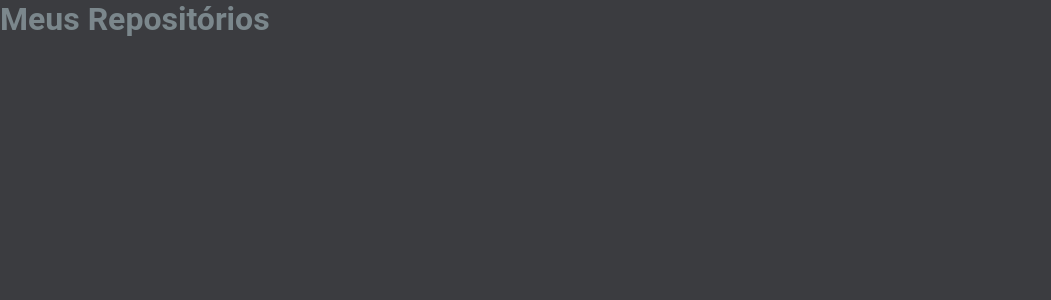
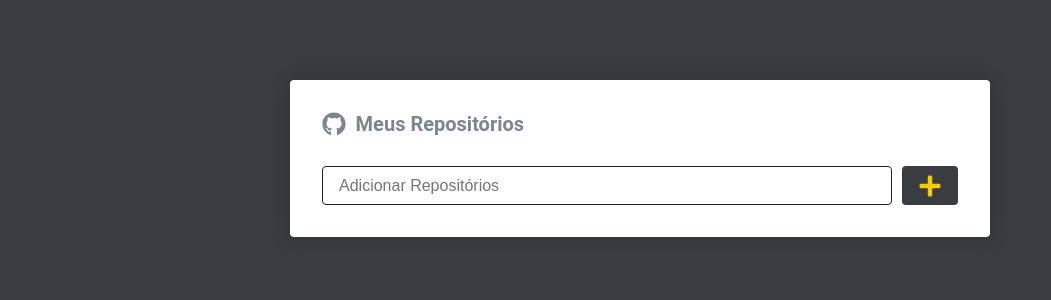
Before and after one commit to Jeffersoncharlles/repos, a React (Create React App) app: page / in a window 1280 px wide. Shown: the top 300 px of the page, without its empty margins (0-1051 px from the left). Built offline with nearby package versions, Linux system fonts and the light colour scheme.

Commit message:
chore: create layout home commit

```diff
--- /dev/null
+++ b/src/components/SubmitButton/index.tsx
@@ -0,0 +1,13 @@
+import {
+    Container,
+} from './styles';
+import { FaPlus } from 'react-icons/fa'
+
+export const SubmitButton = ({ ...rest }) => {
+
+    return (
+        <Container {...rest}>
+            <FaPlus size={24} />
+        </Container>
+    );
+}
--- /dev/null
+++ b/src/components/SubmitButton/styles.ts
@@ -0,0 +1,23 @@
+import styled from 'styled-components';
+
+export const Container = styled.button`
+    background:${({ theme }) => theme.color.primary} ;
+    border-radius: 4px;
+    border: 0;
+    margin-left: 0.6rem;
+    padding: 0 1rem;
+    display: flex;
+    justify-content: center;
+    align-items: center;
+    transition: ease-out filter 0.3s;
+
+
+        svg {
+            color:${({ theme }) => theme.color.secondary2} ;
+        }
+
+    &:hover{
+        filter: brightness(0.8);
+    }
+
+`;
--- a/src/pages/Home/index.tsx
+++ b/src/pages/Home/index.tsx
@@ -1,12 +1,26 @@
 import {
-    Container,
+    Container, Form,
 } from './styles';
+
+import { FaGithub } from 'react-icons/fa'
+import { SubmitButton } from '../../components/SubmitButton';
 
 export const Home = () => {
 
     return (
         <Container>
-            <h1>Meus Repositórios</h1>
+            <h1>
+                <FaGithub size={24} />
+                Meus Repositórios
+            </h1>
+
+            <Form onSubmit={() => { }}>
+                <input type="text" placeholder='Adicionar Repositórios' />
+
+
+                <SubmitButton />
+
+            </Form>
         </Container>
     );
 }
--- a/src/pages/Home/styles.ts
+++ b/src/pages/Home/styles.ts
@@ -1,5 +1,38 @@
 import styled from 'styled-components';
 
 export const Container = styled.main`
+    max-width:700px ;//43.75rem
+    background: ${({ theme }) => theme.color.white};
+    box-shadow:  0 0 1.25rem rgba(0,0,0,0.2); //1.25rem e 20px
+    border-radius:4px ;
+    padding: 2rem; //32px
+    margin: 5rem auto; // 80px
+
+
+    h1 {
+        font-size: 1.25rem; //20px
+        display: flex;
+        flex-direction: row;
+        align-items: center;
+
+        svg {
+            margin-right: 0.6rem; //10px
+        }
+    }
 
 `;
+
+export const Form = styled.form`
+    margin-top: 30px;
+    display: flex;
+    flex-direction: row;
+
+    input{
+        flex: 1; //pegar toda largura disponível
+        border: 1px solid ${({ theme }) => theme.color.gray};
+        padding: 0.6rem 1rem; //10px baixo em em cima  e 16 px lateral
+        border-radius: 4px;
+        font-size: 1rem;
+    }
+
+`;
--- a/src/styles/theme.ts
+++ b/src/styles/theme.ts
@@ -7,8 +7,8 @@ export default {
         secondary2: '#f2cb05',
         tertiary: '#F5f5f5',
 
-        white: '#000',
-        black: '#fff',
+        white: '#fff',
+        black: '#000',
         gray: '#222',
 
         success: '#03bb85',
```
